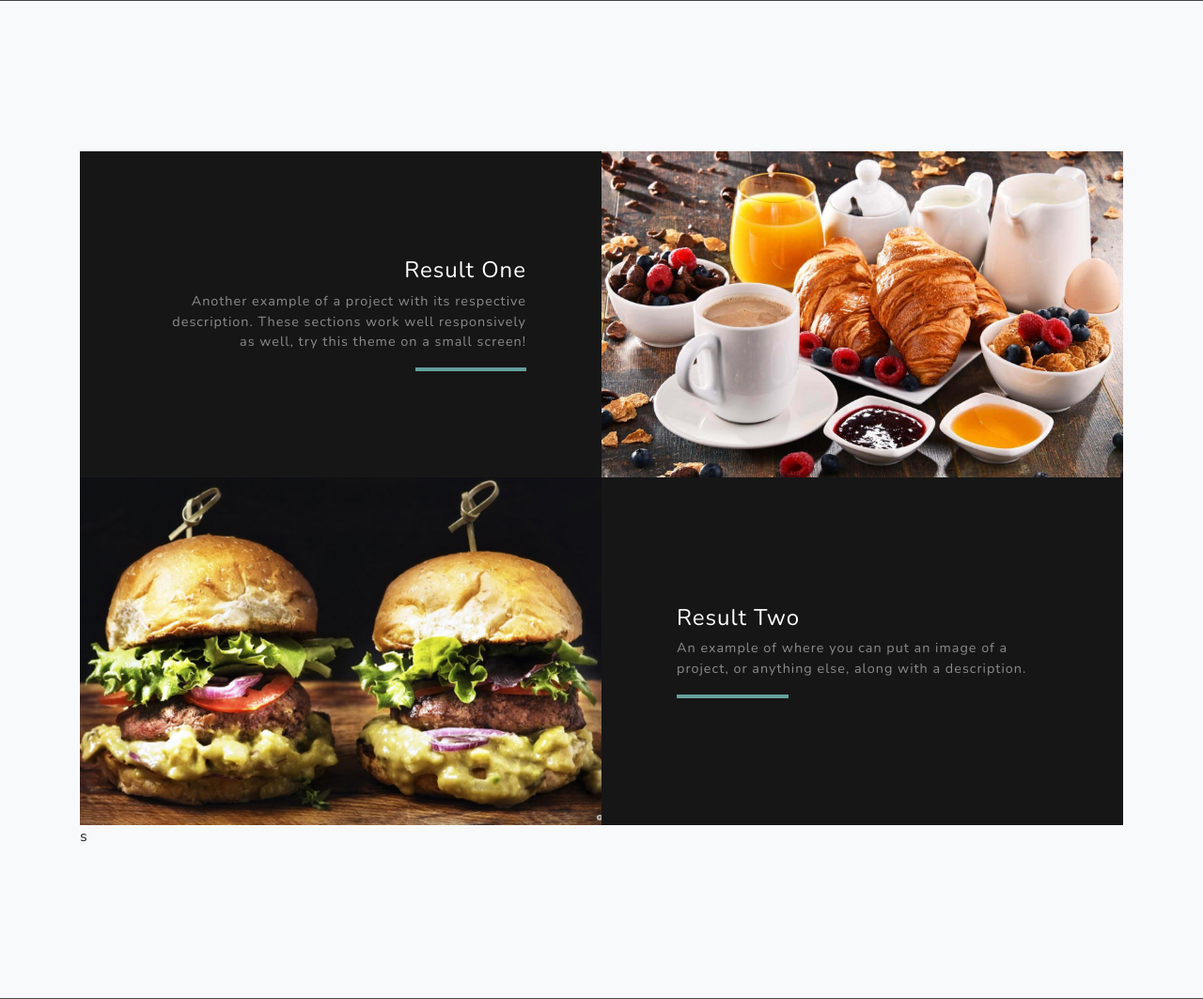
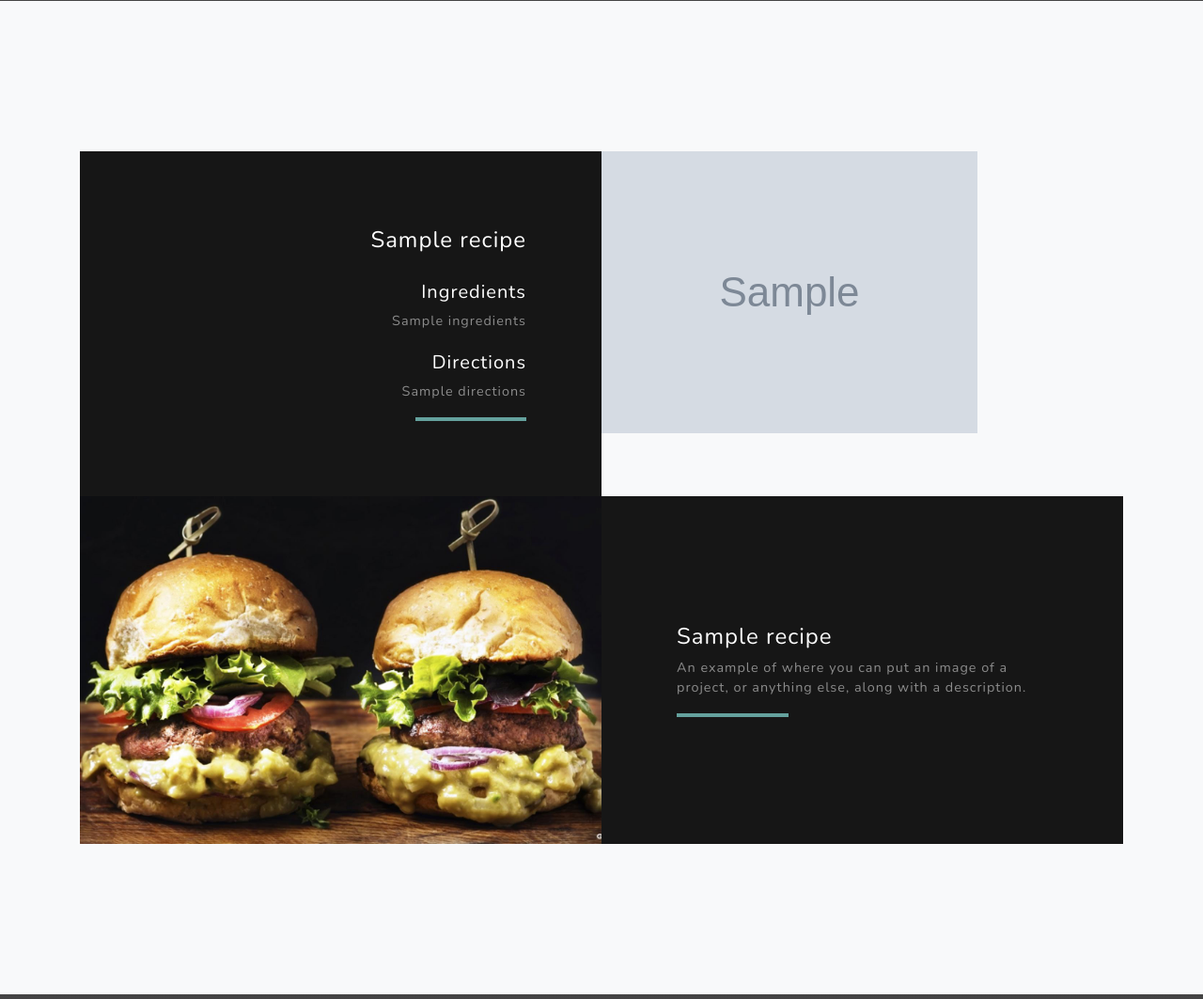
Before and after one commit to Code-Institute-Submissions/Lordph8-Project3, a Flask app: page / in a window 1280 px wide. Shown: the part 1618-2681 px from the top of the page at 94% size. Run offline with Flask 2, Linux system fonts and the light colour scheme; grey boxes marked "Sample" are stand-in pictures; a database or web service that is not in the repository returns one stand-in record (values such as "Sample title"); some libraries are stand-ins or nearby versions.

Commit message:
2019-12-15 15:33 update

```diff
--- a/mongo.py
+++ b/mongo.py
@@ -1,7 +1,7 @@
 import pymongo
 import os
 
-MONGODB_URI = "mongodb+srv://root:7H3_4r73575@myfirstcluster-qpzww.mongodb.net/myFirstMDB?retryWrites=true&w=majority"
+MONGODB_URI = "mongodb+srv://root:Thisisarandompassword@myfirstcluster-qpzww.mongodb.net/mytheRecipe?retryWrites=true&w=majority"
 DBS_NAME = "myTestDB"
 COLLECTION_NAME = "myFirstMDB"
 
--- a/run.py
+++ b/run.py
@@ -6,8 +6,9 @@ from bson.objectid import ObjectId
 
 app = Flask(__name__)
 app.secret_key = "some_secret"
+
 app.config["MONGO_DBNAME"] = 'task_manager'
-app.config["MONGO_URI"] = os.getenv('MONGO_URI', 'mongodb://localhost')
+app.config["MONGO_URI"] = "mongodb+srv://root:Thisisarandompassword@myfirstcluster-qpzww.mongodb.net/theRecipe?retryWrites=true&w=majority"
 
 mongo = PyMongo(app)
 
@@ -15,41 +16,14 @@ mongo = PyMongo(app)
 @app.route("/", methods=["GET", "POST"])
 def index():
 
-    return render_template("index.html")
+    return render_template("index.html", search=mongo.db.Recipes.find())
 
-"""
-
-@app.route('/about')
-def about():
-    data = []
-    with open("data/company.json", "r") as json_data:
-        data = json.load(json_data)
-    return render_template("about.html", page_title="About", company_data=data)
-
-@app.route('/about/<member_name>')
-def about_member(member_name):
-    member = {}
-
-    with open("data/company.json", "r") as json_data:
-        data = json.load(json_data)
-        for obj in data:
-            if obj["url"] == member_name:
-                member = obj
-
-    return render_template("member.html", member=member)
-
-@app.route("/contact", methods=["GET", "POST"])
-def contact():
-    if request.method == "POST":
-        flash("Thanks {}, we have received your message!".format(request.form["name"]))
-
-    return render_template("contact.html", page_title="Contact")
-
-@app.route("/careers")
-def careers():
-    return render_template("careers.html", page_title="Careers")
-
-"""
+@app.route('/results')
+def get_recipes():
+    return render_template("index.html", search=mongo.db.Recipes.find())
+    if search > "":
+        for i in search.ingredients:
+            i.replace(",", "<br>")
 
 if __name__ == '__main__':
     app.run(host=os.environ.get('IP', '0.0.0.0'),
--- a/templates/index.html
+++ b/templates/index.html
@@ -1,16 +1,23 @@
  {% extends 'base.html' %}
  {% block content %}
+
        <!-- Result 1 -->
+       {% for recipe in search %}
       <div class="row justify-content-center no-gutters">
           <div class="col-lg-6">
-            <img class="img-fluid" src="{{url_for('static', filename='img/breakfast.jpg')}}" alt="Breakfast"/>
+            <img class="img-fluid" src="{{ recipe.image }}" alt="{{ recipe.name }}" />
           </div>
           <div class="col-lg-6 order-lg-first">
             <div class="bg-black text-center h-100 project">
               <div class="d-flex h-100">
                 <div class="project-text w-100 my-auto text-center text-lg-right">
-                  <h4 class="text-white">Result One</h4>
-                  <p class="mb-0 text-white-50">Another example of a project with its respective description. These sections work well responsively as well, try this theme on a small screen!</p>
+                  <h4 class="text-white">{{ recipe.name }}</h4>
+                  <br>
+                  <h5 class="text-white">Ingredients</h5>
+                  <p class="mb-0 text-white-50">{{ recipe.ingredients }}</p>
+                  <br>
+                  <h5 class="text-white">Directions</h5>
+                  <p class="mb-0 text-white-50">{{ recipe.directions }}</p>
                   <hr class="d-none d-lg-block mb-0 mr-0">
                 </div>
               </div>
@@ -27,12 +34,13 @@
             <div class="bg-black text-center h-100 project">
               <div class="d-flex h-100">
                 <div class="project-text w-100 my-auto text-center text-lg-left">
-                  <h4 class="text-white">Result Two</h4>
+                  <h4 class="text-white">{{ recipe.name }}</h4>
                   <p class="mb-0 text-white-50">An example of where you can put an image of a project, or anything else, along with a description.</p>
                   <hr class="d-none d-lg-block mb-0 ml-0">
                 </div>
               </div>
             </div>
           </div>
-        </div>s
+        </div>
+        {% endfor %}
 {% endblock %}
```
Also changed, not shown: templates/search.html (added, +22 -0 lines).
